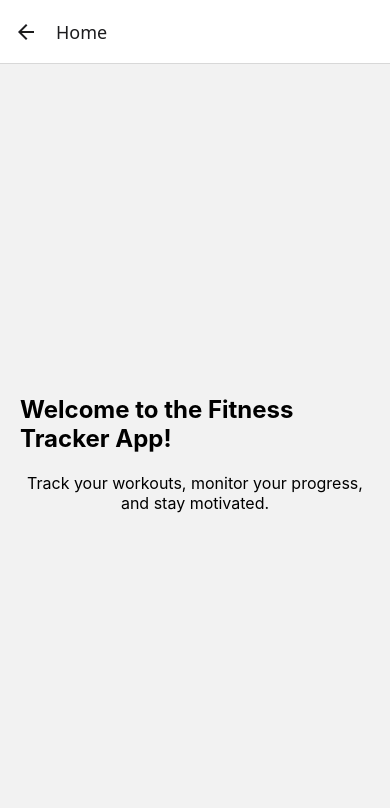
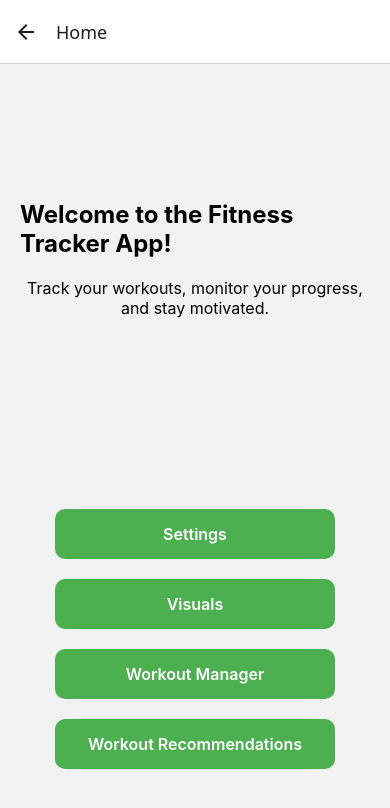
Before and after one commit to JaviM2425/Brogrammers-CSCI150-Project, a React Native app in the folder fitnesstracker/: screen /Home in a window 390 px wide. Shown: the top 808 px of the page. Built offline with nearby package versions, Linux system fonts and the light colour scheme; no server answers.

Commit message:
Added temporary button to navigate for editing pages
Added temporary button to navigate for editing pages. Also added pages so that they just need to be filled in with the front end design.

```diff
--- a/fitnesstracker/App.js
+++ b/fitnesstracker/App.js
@@ -5,6 +5,10 @@ import WelcomeScreen from './Components/WelcomeScreen';
 import Login from './Components/Login';
 import Creation from './Components/Creation';
 import Home from './Components/Home';
+import Settings from './Components/Settings';
+import Visuals from './Components/Visuals';
+import WorkoutManager from './Components/WorkoutManager';
+import WorkoutRecommendations from './Components/WorkoutRecommendations';
 /*import api from './src/api/client';*/
 
 const Stack = createNativeStackNavigator();
@@ -21,6 +25,10 @@ export default function App() {
         <Stack.Screen name="Login" component={Login} />
         <Stack.Screen name="Creation" component={Creation} />
         <Stack.Screen name="Home" component={Home} />
+        <Stack.Screen name="Settings" component={Settings} />
+        <Stack.Screen name="Visuals" component={Visuals} />
+        <Stack.Screen name="WorkoutManager" component={WorkoutManager} />
+        <Stack.Screen name="WorkoutRecommendations" component={WorkoutRecommendations} />
       </Stack.Navigator>
     </NavigationContainer>
   );
--- a/fitnesstracker/Components/Home.jsx
+++ b/fitnesstracker/Components/Home.jsx
@@ -1,13 +1,47 @@
 import React from "react";
-import { View, Text, StyleSheet } from "react-native";
+import { View, Text, StyleSheet, TouchableOpacity } from "react-native";
 
-export default function Home() {
+export default function Home({ navigation }) {
     return (
+        <>
         <View style={styles.container}>
             <Text style={styles.welcomeText}>Welcome to the Fitness Tracker App!</Text>
             <Text style={styles.infoText}>Track your workouts, monitor your progress, and stay motivated.</Text>
         </View>
+
+        <View style={styles.container}>
+            <TouchableOpacity
+                style={[styles2.button, styles2.loginButton]}
+                onPress={() => navigation.navigate("Settings")}
+            >
+                <Text style={styles2.buttonText}>Settings</Text>
+            </TouchableOpacity>
+
+            <TouchableOpacity
+                style={[styles2.button, styles2.loginButton]}
+                onPress={() => navigation.navigate("Visuals")}
+            >
+                <Text style={styles2.buttonText}>Visuals</Text>
+            </TouchableOpacity>
+
+            <TouchableOpacity
+                style={[styles2.button, styles2.loginButton]}
+                onPress={() => navigation.navigate("WorkoutManager")}
+            >
+                <Text style={styles2.buttonText}>Workout Manager</Text>
+            </TouchableOpacity>
+
+            <TouchableOpacity
+                style={[styles2.button, styles2.loginButton]}
+                onPress={() => navigation.navigate("WorkoutRecommendations")}
+            >
+                <Text style={styles2.buttonText}>Workout Recommendations</Text>
+            </TouchableOpacity>
+
+        </View>
+        </>
     );
+
 }
 
 const styles = StyleSheet.create({
@@ -27,3 +61,42 @@ const styles = StyleSheet.create({
         textAlign: 'center',
     },
 });
+const styles2 = StyleSheet.create({
+  container: {
+    flex: 1,
+    backgroundColor: "#ffffffff",
+    alignItems: "center",
+    justifyContent: "center",
+    padding: 20,
+  },
+  title: {
+    fontSize: 28,
+    fontWeight: "bold",
+    color: "#2196F3",
+    marginBottom: 10,
+  },
+  subtitle: {
+    fontSize: 16,
+    color: "#2196F3",
+    textAlign: "center",
+    marginBottom: 40,
+  },
+  button: {
+    width: "80%",
+    padding: 15,
+    borderRadius: 10,
+    alignItems: "center",
+    marginBottom: 20,
+  },
+  loginButton: {
+    backgroundColor: "#4CAF50",
+  },
+  createButton: {
+    backgroundColor: "#2196F3",
+  },
+  buttonText: {
+    color: "#fff",
+    fontSize: 16,
+    fontWeight: "600",
+  },
+});
--- /dev/null
+++ b/fitnesstracker/Components/Settings.jsx
@@ -0,0 +1,23 @@
+import React from "react";
+import { View, Text, StyleSheet } from "react-native";
+
+export default function Settings() {
+    return (
+        <View style={styles.container}>
+            <Text style={styles.title}>Settings</Text>
+        </View>
+    );
+}
+
+const styles = StyleSheet.create({
+    container: {
+        flex: 1,
+        justifyContent: 'center',
+        alignItems: 'center',
+        padding: 20,
+    },
+    title: {
+        fontSize: 24,
+        fontWeight: 'bold',
+    },
+});
--- /dev/null
+++ b/fitnesstracker/Components/Visuals.jsx
@@ -0,0 +1,23 @@
+import React from "react";
+import { View, Text, StyleSheet } from "react-native";
+
+export default function Visuals() {
+    return (
+        <View style={styles.container}>
+            <Text style={styles.title}>Visuals</Text>
+        </View>
+    );
+}
+
+const styles = StyleSheet.create({
+    container: {
+        flex: 1,
+        justifyContent: 'center',
+        alignItems: 'center',
+        padding: 20,
+    },
+    title: {
+        fontSize: 24,
+        fontWeight: 'bold',
+    },
+});
--- /dev/null
+++ b/fitnesstracker/Components/WorkoutManager.jsx
@@ -0,0 +1,23 @@
+import React from "react";
+import { View, Text, StyleSheet } from "react-native";
+
+export default function WorkoutManager() {
+    return (
+        <View style={styles.container}>
+            <Text style={styles.title}>Workout Manager</Text>
+        </View>
+    );
+}
+
+const styles = StyleSheet.create({
+    container: {
+        flex: 1,
+        justifyContent: 'center',
+        alignItems: 'center',
+        padding: 20,
+    },
+    title: {
+        fontSize: 24,
+        fontWeight: 'bold',
+    },
+});
--- /dev/null
+++ b/fitnesstracker/Components/WorkoutRecommendations.jsx
@@ -0,0 +1,23 @@
+import React from "react";
+import { View, Text, StyleSheet } from "react-native";
+
+export default function WorkoutRecommendations() {
+    return (
+        <View style={styles.container}>
+            <Text style={styles.title}>Workout Recommendations</Text>
+        </View>
+    );
+}
+
+const styles = StyleSheet.create({
+    container: {
+        flex: 1,
+        justifyContent: 'center',
+        alignItems: 'center',
+        padding: 20,
+    },
+    title: {
+        fontSize: 24,
+        fontWeight: 'bold',
+    },
+});
```
